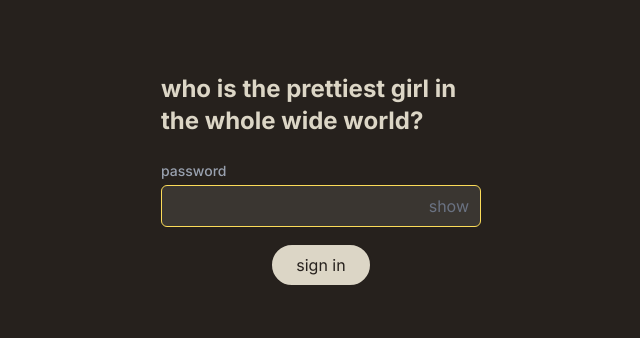
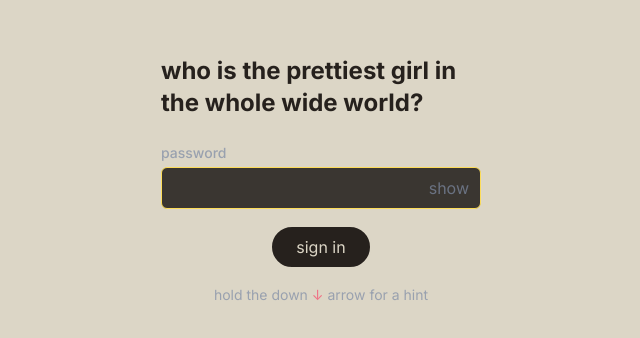
Before and after one commit to tauropena/tauro-newsletter, a Next.js app: page /login in a window 1280 px wide. Shown: the part 220-558 px from the top of the page, without its empty margins (319-959 px from the left). Built offline with nearby package versions, Linux system fonts and the light colour scheme.

Commit message:
password hint animation

```diff
--- a/package.json
+++ b/package.json
@@ -9,6 +9,7 @@
     "lint": "next lint"
   },
   "dependencies": {
+    "@splinetool/react-spline": "^4.0.0",
     "gray-matter": "^4.0.3",
     "next": "15.3.4",
     "next-auth": "^4.24.11",
--- a/src/app/(auth)/login/page.js
+++ b/src/app/(auth)/login/page.js
@@ -1,9 +1,11 @@
 "use client"
 
 // imports
-import { useState } from "react"
+import { useState, useEffect } from "react"
 import { signIn } from "next-auth/react"
 import { useRouter } from "next/navigation"
+import Spline from "@splinetool/react-spline"
+import "@/app/globals.css"
 
 // Login component
 export default function Login() {
@@ -12,6 +14,12 @@ export default function Login() {
   const [loading, setLoading] = useState(false)
   const [showPassword, setShowPassword] = useState(false)
   const router = useRouter()
+
+  // This is to simulate a loading state for the login page when testing.
+  // useEffect(() => {
+  //   const timer = setTimeout(() => setLoading(true), 5000) // 10 seconds
+  //   return () => clearTimeout(timer)
+  // }, [])
 
   // Handle form submission
   const handleSubmit = async (e) => {
@@ -39,9 +47,16 @@ export default function Login() {
   }
 
   return (
-    <div className="min-h-screen flex items-center justify-center bg-[#26211D]">
+    <div className="relative h-screen w-full overflow-hidden">
+      {/* Spline Background */}
+      <div className="fixed inset-0 z-0">
+        <Spline scene="https://prod.spline.design/5KhjSI3FSkdt1pdy/scene.splinecode" />
+      </div>
+
+      {/* Login Form */}
+      <div className="relative z-10 flex items-center justify-center h-full">
         <div className="p-8 rounded w-96">
-        <h1 className="text-2xl text-[#DCD6c6] font-bold mb-6 text-left">
+          <h1 className="text-2xl text-foreground font-bold mb-6 text-left">
             who is the prettiest girl in the whole wide world?
           </h1>
 
@@ -80,15 +95,15 @@ export default function Login() {
               <button
                 type="submit"
                 disabled={loading}
-              className={`w-auto px-6 bg-[#DCD6C6] text-[#26211D] py-2 px-4 rounded-full border-2 border-[#26211D]
+                className={`w-auto px-6 bg-foreground text-background py-2 px-4 rounded-full border-2 border-background
                 hover:translate-y-[-0.25rem] hover:shadow-[0_0.25rem_0_0_#C8C2B2] transition" ${
                   loading ? "opacity-70 cursor-not-allowed" : ""
                 }`}
               >
                 {loading ? (
                   <span className="flex items-center justify-center">
-                  {/* <svg
-                    className="animate-spin -ml-1 mr-2 h-4 w-4 text-white"
+                    <svg
+                      className="animate-spin -ml-1 mr-2 h-4 w-4 text-background"
                       xmlns="http://www.w3.org/2000/svg"
                       fill="none"
                       viewBox="0 0 24 24"
@@ -106,7 +121,7 @@ export default function Login() {
                         fill="currentColor"
                         d="M4 12a8 8 0 018-8V0C5.373 0 0 5.373 0 12h4zm2 5.291A7.962 7.962 0 014 12H0c0 3.042 1.135 5.824 3 7.938l3-2.647z"
                       ></path>
-                  </svg> */}
+                    </svg>
                     prepare to enter...
                   </span>
                 ) : (
@@ -114,14 +129,18 @@ export default function Login() {
                 )}
               </button>
             </div>
+            <p className="text-sm text-gray-400 mt-4 text-center">
+              hold the down <span className="text-[#EF7386]">↓</span> arrow for
+              a hint
+            </p>
           </form>
+        </div>
       </div>
     </div>
   )
 }
 
 /*
-workshop the text to be more clear and communicative for users
 add picture of coco
 show and hide to eye shut and eye open
 */
--- a/src/app/api/auth/[...nextauth]/route.js
+++ b/src/app/api/auth/[...nextauth]/route.js
@@ -15,7 +15,7 @@ export const authOptions = {
           }
 
           if (credentials.password !== process.env.BLOG_PASSWORD) {
-            throw new Error("-- password is case sensitive")
+            throw new Error(" -- password is case sensitive")
           }
 
           return {
--- a/src/app/home/page.js
+++ b/src/app/home/page.js
@@ -1,7 +1,9 @@
 "use client"
+
 import Link from "next/link"
 import { useRouter } from "next/navigation"
 import AuthCheck from "@/components/AuthCheck"
+import "@/app/globals.css"
 
 // HomePage is the main page of the application that displays a grid of links to different sections.
 export default function HomePage() {
@@ -12,17 +14,17 @@ export default function HomePage() {
           <GridSquare
             title="amrita's lists"
             href="/blog/interactive/lists"
-            color="bg-[#26211D] hover:bg-[#ef7386]"
+            color="bg-background hover:bg-[#ef7386]"
           />
           <GridSquare
             title="monthly highlights"
             href="/blog/standard/latest"
-            color="bg-[#26211D] hover:bg-[#ef7386]"
+            color="bg-background hover:bg-[#ef7386]"
           />
           <GridSquare
             title="archives"
             href="/blog"
-            color="bg-[#26211D] hover:bg-[#ef7386]"
+            color="bg-background hover:bg-[#ef7386]"
           />
         </div>
       </div>
@@ -38,7 +40,7 @@ function GridSquare({ title, href, color }) {
       <div
         className={`${color} min-h-[calc(100vh/3)] h-full md:h-full flex flex-col items-start justify-center border border-[#706A5D] transition-all duration-300 transform hover:scale-105 hover:shadow-xl hover:z-10 relative p-6 group`}
       >
-        <h2 className="text-2xl font-bold text-[#DCD6C6] group-hover:text-3xl group-hover:[text-shadow:_0_2px_4px_rgba(0,0,0,0.5)] transition-all duration-300">
+        <h2 className="text-2xl font-bold text-foreground group-hover:text-3xl group-hover:[text-shadow:_0_2px_4px_rgba(0,0,0,0.5)] transition-all duration-300">
           {title}
         </h2>
       </div>
```
Also changed, not shown: 1 other file (tests, documents, lock files or other folders). Lines whose indentation alone changed are shown as unchanged.
